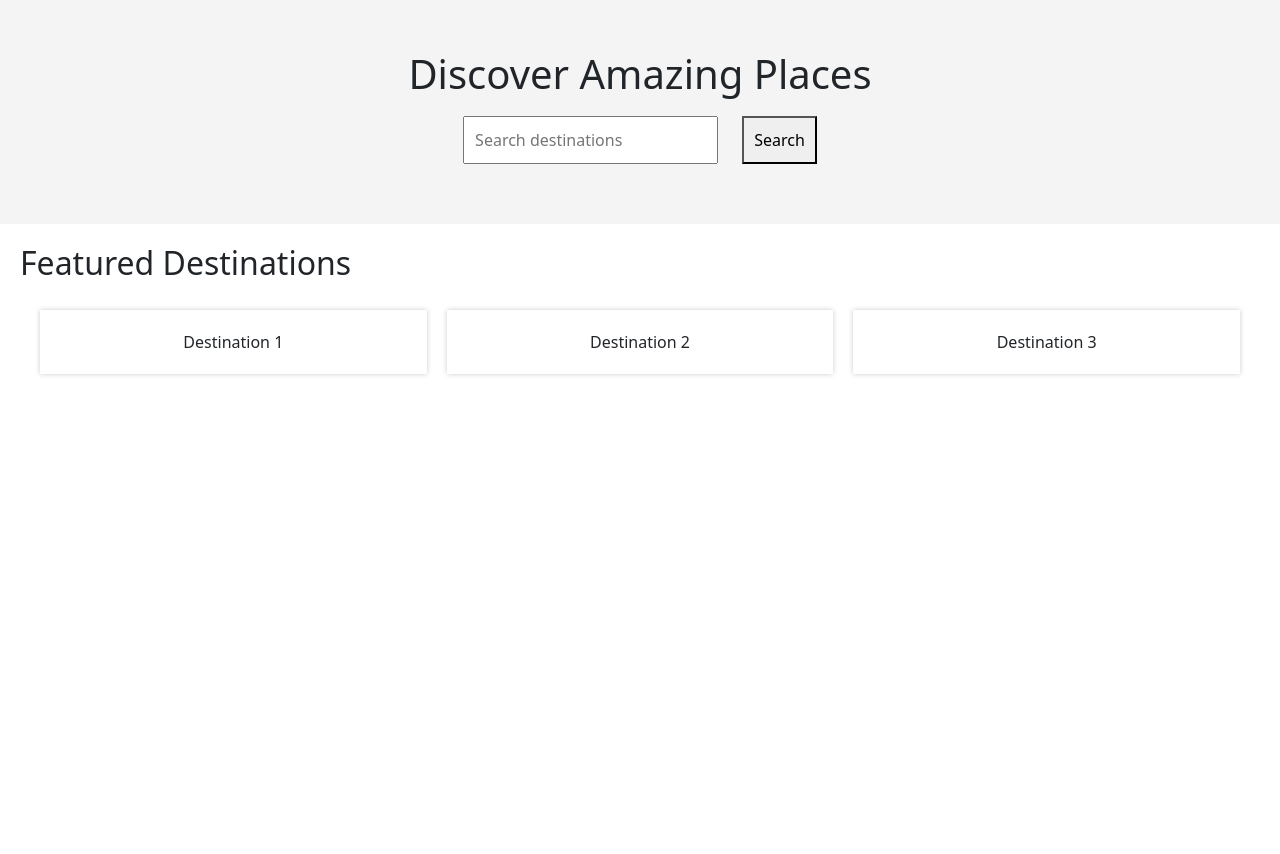
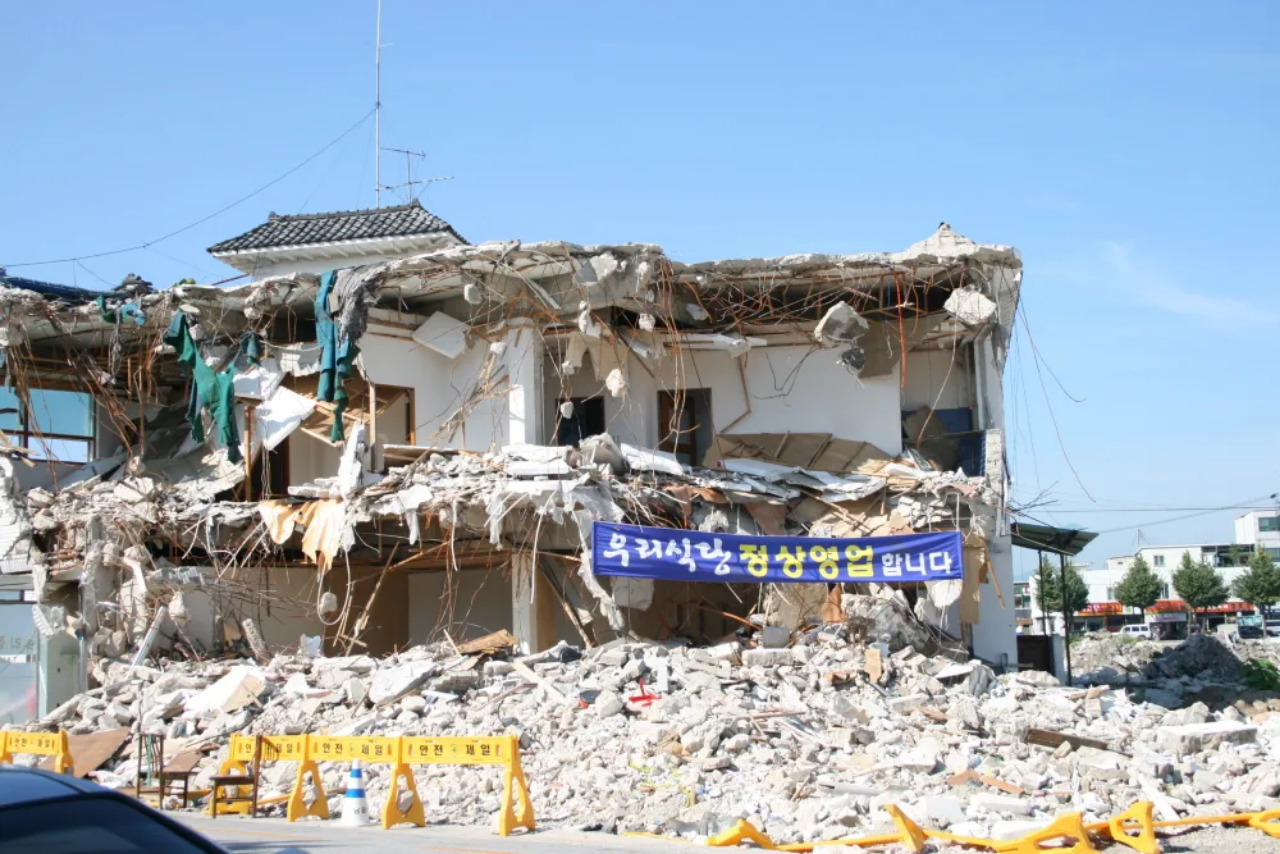
Before and after one commit to JHW0900/Inje-Bus-Auto-Booking, a Flask app: page / in a window 1280 px wide. Shown: the part 76-930 px from the top of the page. Before the commit the page ends 452 px from the top, so only its background shows below. Run offline with Flask 3, Linux system fonts and the light colour scheme.

Commit message:
메인 페이지 공사

```diff
--- a/app.py
+++ b/app.py
@@ -73,6 +73,15 @@ def bookInjeBus():
     else:
         return redirect(url_for("login_page"));
 
+@app.route("/mypage")
+def mypage():
+    msg = "아직 준비 중입니다.";
+    print(msg, "\n");
+    flash(msg);
+    if g.user:
+        return redirect(url_for("main"));
+    else:
+        redirect(url_for("login_page"));
 
 @app.before_request
 def load_logged_in_user():
--- a/templates/main.html
+++ b/templates/main.html
@@ -39,22 +39,7 @@
     <body>
         {% include 'common/header.html' %}
         <main>
-            <section class="search-section">
-                <h1>Discover Amazing Places</h1>
-                <form class="search-form">
-                    <input type="text" placeholder="Search destinations" />
-                    <button type="submit">Search</button>
-                </form>
-            </section>
-            <section class="featured-destinations">
-                <h2>Featured Destinations</h2>
-                <div class="destination-grid">
-                    <!-- Example destination cards -->
-                    <div class="destination-card">Destination 1</div>
-                    <div class="destination-card">Destination 2</div>
-                    <div class="destination-card">Destination 3</div>
-                </div>
-            </section>
+            <img src="/static/img/main_board.png" style="width: 100%" />
         </main>
         {% include 'common/footer.html' %}
     </body>
```
Also changed, not shown: static/img/main_board.png (added).
